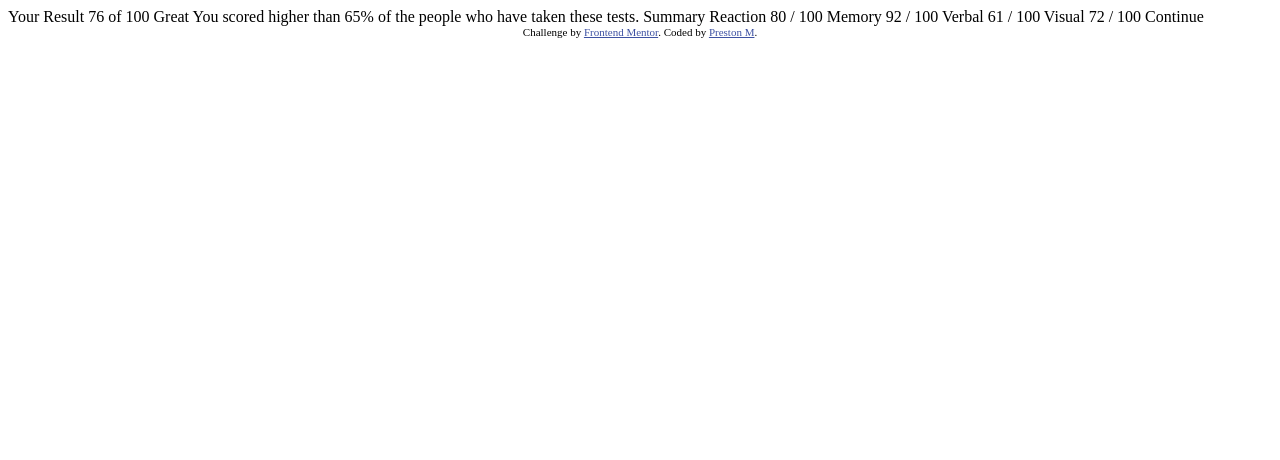
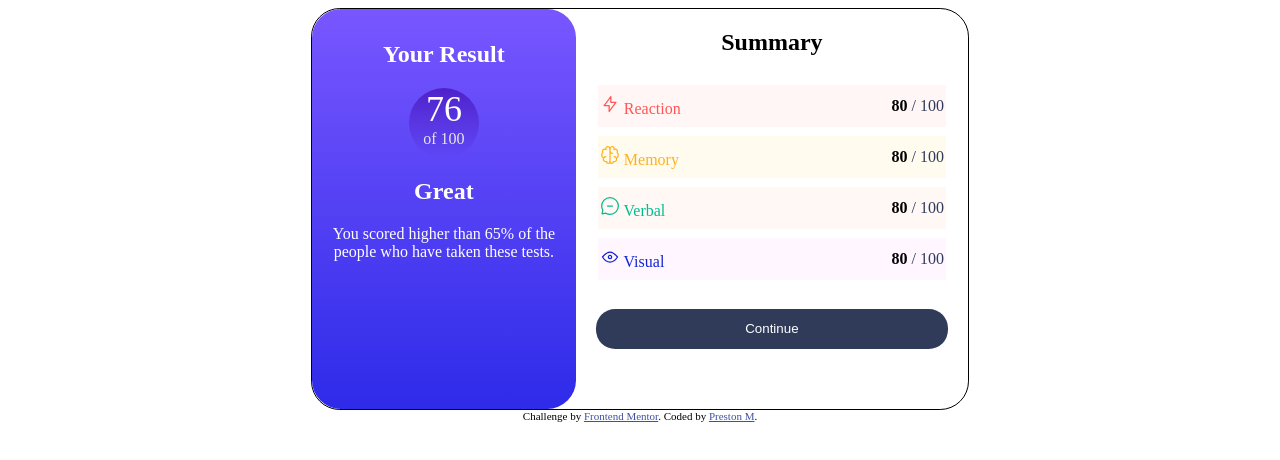
Before and after one commit to preston176/results-summary-component, a plain HTML site: page index.html in a window 1280 px wide. Drawn offline with Linux system fonts and the light colour scheme.

Commit message:
done desktop

```diff
--- a/index.html
+++ b/index.html
@@ -1,22 +1,70 @@
 <!DOCTYPE html>
 <html lang="en">
   <head>
-  <meta charset="UTF-8">
-  <meta name="viewport" content="width=device-width, initial-scale=1.0"> <!-- displays site properly based on user's device -->
+    <meta charset="UTF-8" />
+    <meta name="viewport" content="width=device-width, initial-scale=1.0" />
+    <!-- displays site properly based on user's device -->
 
-  <link rel="icon" type="image/png" sizes="32x32" href="./assets/images/favicon-32x32.png">
-
+    <link
+      rel="icon"
+      type="image/png"
+      sizes="32x32"
+      href="./assets/images/favicon-32x32.png"
+    />
+    <link rel="stylesheet" href="style.css" />
     <title>Frontend Mentor | Results summary component</title>
-
-  <!-- Feel free to remove these styles or customise in your own stylesheet 👍 -->
-  <style>
-    .attribution { font-size: 11px; text-align: center; }
-    .attribution a { color: hsl(228, 45%, 44%); }
-  </style>
   </head>
   <body>
-
-  Your Result
+    <div class="container">
+      <div class="l-container">
+        <h2>Your Result</h2>
+        <div class="circle">
+          <span class="count">76</span>
+          <div class="circle--total">of 100</div>
+        </div>
+        <h2>Great</h2>
+        <p>
+          You scored higher than 65% of the people who have taken these tests.
+        </p>
+      </div>
+      <div class="r-container">
+        <h2>Summary</h2>
+        <div class="r-wrapper">
+          <div class="Reaction">
+            <div class="l-c">
+              <span
+                ><img src="./assets/images/icon-reaction.svg" alt=""
+              /></span>
+              <span>Reaction</span>
+            </div>
+            <div class="r-c"><span>80</span> / 100</div>
+          </div>
+          <div class="Memory">
+            <div class="l-c">
+              <span><img src="./assets/images/icon-memory.svg" alt="" /></span>
+              <span>Memory</span>
+            </div>
+            <div class="r-c"><span>80</span> / 100</div>
+          </div>
+          <div class="Verbal">
+            <div class="l-c">
+              <span><img src="./assets/images/icon-verbal.svg" alt="" /></span>
+              <span>Verbal</span>
+            </div>
+            <div class="r-c"><span>80</span> / 100</div>
+          </div>
+          <div class="Visual">
+            <div class="l-c">
+              <span><img src="./assets/images/icon-visual.svg" alt="" /></span>
+              <span>Visual</span>
+            </div>
+            <div class="r-c"><span>80</span> / 100</div>
+          </div>
+        </div>
+        <button>Continue</button>
+      </div>
+    </div>
+    <!-- Your Result
   76
   of 100
 
@@ -37,11 +85,13 @@
   Visual
   72 / 100
 
-  Continue
+  Continue -->
 
     <div class="attribution">
-    Challenge by <a href="https://www.frontendmentor.io?ref=challenge" target="_blank">Frontend Mentor</a>.
-    Coded by <a href="#">Preston M</a>.
+      Challenge by
+      <a href="https://www.frontendmentor.io?ref=challenge" target="_blank"
+        >Frontend Mentor</a
+      >. Coded by <a href="#">Preston M</a>.
     </div>
   </body>
 </html>
--- /dev/null
+++ b/style.css
@@ -0,0 +1,151 @@
+body {
+  background-color: hsl(0, 0%, 100%);
+}
+
+.container {
+  display: flex;
+  flex-direction: row;
+  width: fit-content;
+  padding: 0;
+  margin: auto;
+  border: 1px solid black;
+  border-radius: 1.8rem;
+  height: 50vh;
+}
+
+.attribution {
+  font-size: 11px;
+  text-align: center;
+}
+
+.attribution a {
+  color: hsl(228, 45%, 44%);
+}
+
+.r-container {
+  display: flex;
+  flex-direction: column;
+  /* min-width: fit-content; */
+  margin: 0 20px 0 20px;
+  width: 100%;
+  text-align: center;
+}
+
+.l-container {
+  background-image: linear-gradient(hsl(252, 100%, 67%), hsl(241, 81%, 54%));
+  text-align: center;
+  padding: 12px;
+  border-radius: 1.8rem;
+}
+
+.l-container h2 {
+  color: hsl(0, 0%, 100%);
+}
+
+.circle {
+  border-radius: 35px;
+  width: 70px;
+  height: 70px;
+  margin: auto;
+  color: hsl(0, 0%, 100%);
+  background-image: linear-gradient(
+    hsla(256, 72%, 46%, 1),
+    hsla(241, 72%, 46%, 0)
+  );
+}
+
+.circle span {
+  color: hsl(0, 0%, 100%);
+  font-size: 36px;
+}
+
+.circle--total {
+  display: block;
+  color: hsl(0, 0%, 90%);
+}
+
+.l-container p {
+  color: hsl(0, 0%, 100%);
+}
+
+.r-wrapper div {
+  margin: 9px 2px 9px 2px;
+  /* trbl*/
+}
+
+.r-wrapper img {
+  align-items: center;
+}
+
+.r-container button {
+  border-radius: 1.2rem;
+  margin-top: 2.5vh;
+  height: 5vh;
+  outline: none;
+  border: none;
+  color: hsl(0, 0%, 100%);
+  background: hsl(224, 30%, 27%);
+}
+
+.r-container button:hover {
+  background-image: linear-gradient(hsl(252, 100%, 67%), hsl(241, 81%, 54%));
+  cursor: pointer;
+}
+
+.Reaction {
+  display: flex;
+  justify-content: space-between;
+  background: #fff6f5;
+  font-weight: 500;
+  color: hsl(0, 100%, 67%);
+  align-items: center;
+}
+
+.Memory {
+  display: flex;
+  justify-content: space-between;
+  background: #fffcef;
+  font-weight: 500;
+  color: hsl(39, 100%, 56%);
+  align-items: center;
+}
+
+.Verbal {
+  display: flex;
+  justify-content: space-between;
+  background: #fff8f5;
+  color: hsl(166, 100%, 37%);
+  font-weight: 500;
+  align-items: center;
+}
+
+.Visual {
+  display: flex;
+  justify-content: space-between;
+  background: #fff6ff;
+  color: hsl(234, 85%, 45%);
+  align-items: center;
+}
+
+.r-c {
+  color: hsl(224, 30%, 27%);
+}
+
+.r-c span {
+  color: #000;
+  font-weight: 700;
+}
+
+@keyframes countUp {
+  from {
+    opacity: 0;
+  }
+
+  to {
+    opacity: 1;
+  }
+}
+
+.count {
+  animation: countUp 0.15s ease-in-out;
+}
```
Lines whose indentation alone changed are shown as unchanged.
